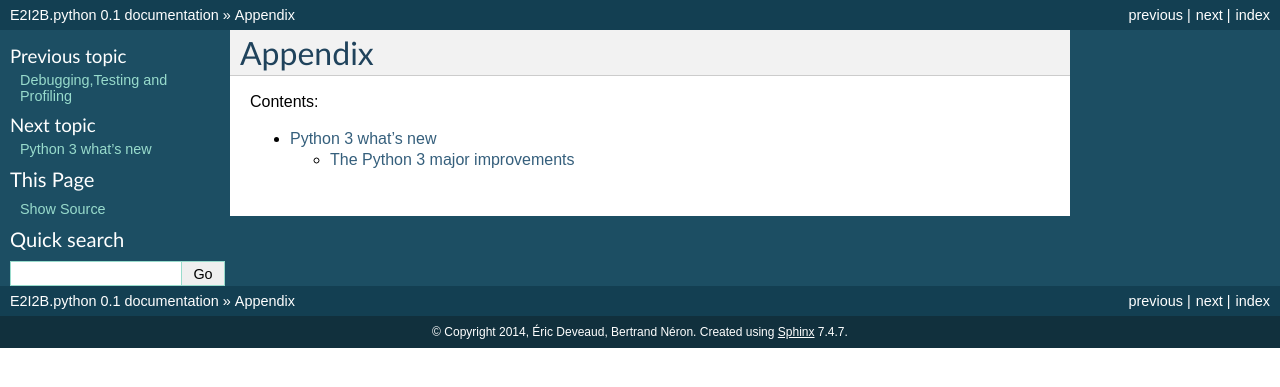
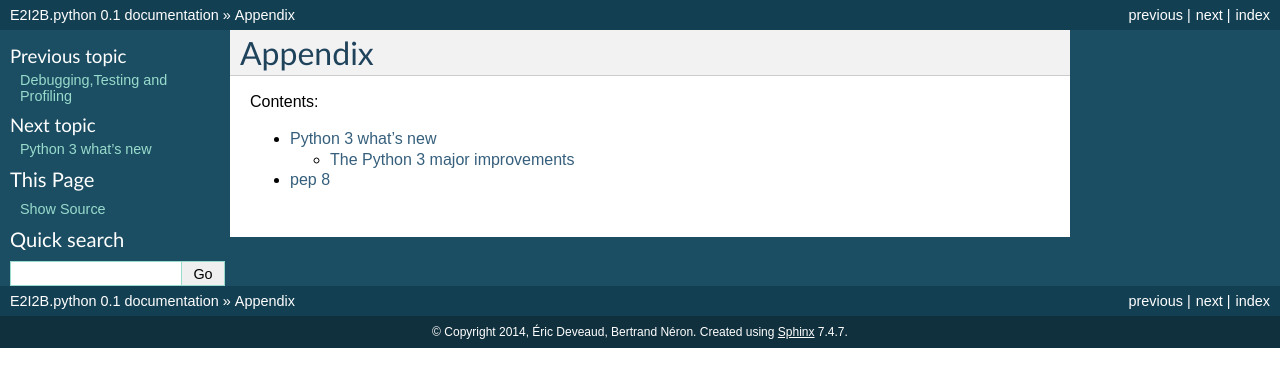
Before and after one commit to C3BI-pasteur-fr/python-course-1, a Sphinx documentation site: the page built from source/Appendix.rst, in a window 1280 px wide. Shown: the top 387 px of the page. Built offline with Sphinx 7.4.7, drawn with Linux system fonts in a browser that asks for light colours.

Commit message:
mv pep8 chapter in Appendix

```diff
--- a/source/Appendix.rst
+++ b/source/Appendix.rst
@@ -9,3 +9,4 @@ Contents:
    :maxdepth: 2
 
    python3
+   pep_8
--- a/source/index.rst
+++ b/source/index.rst
@@ -20,7 +20,6 @@ Contents:
    Arithmetic_Operators
    Creating_and_Calling_Funcions
    Modules_and_Packages
-   pep_8
    Input_Output
    Scripting
    Debugging_Testing_Profiling
```
